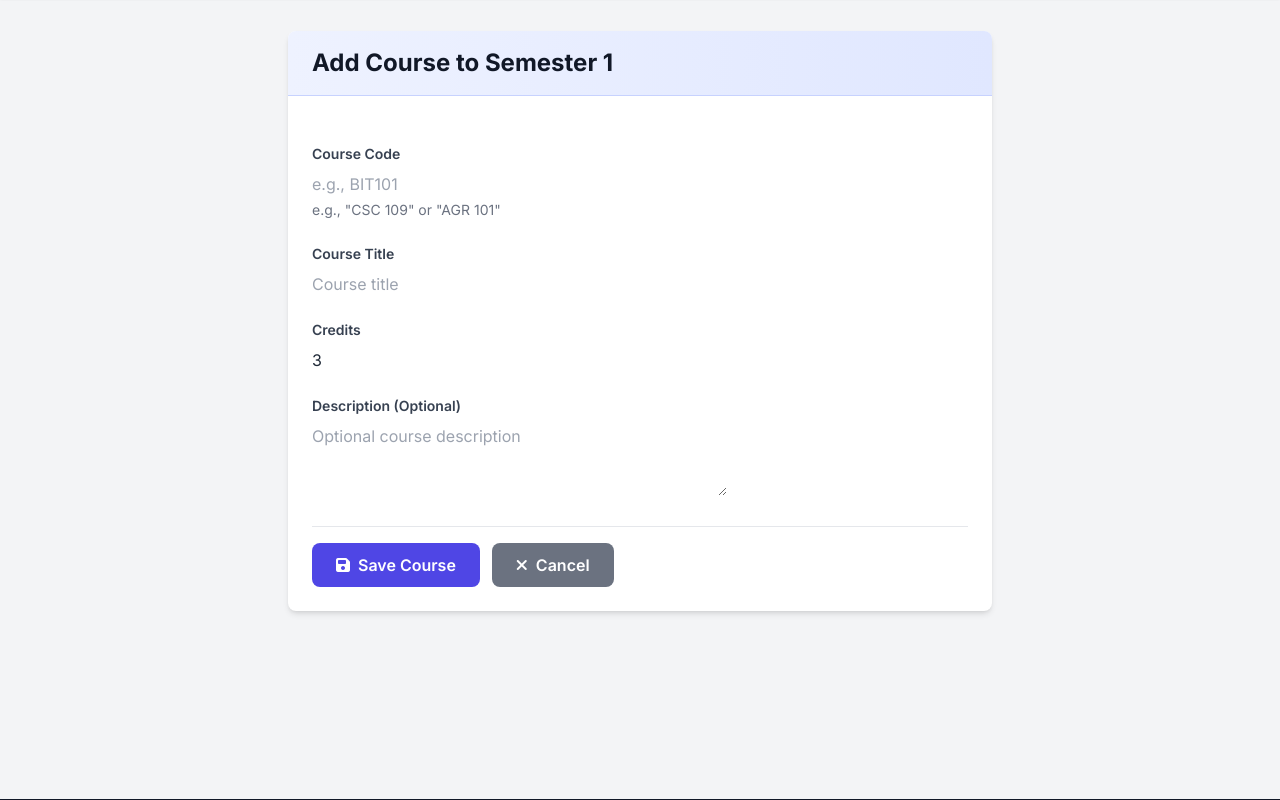
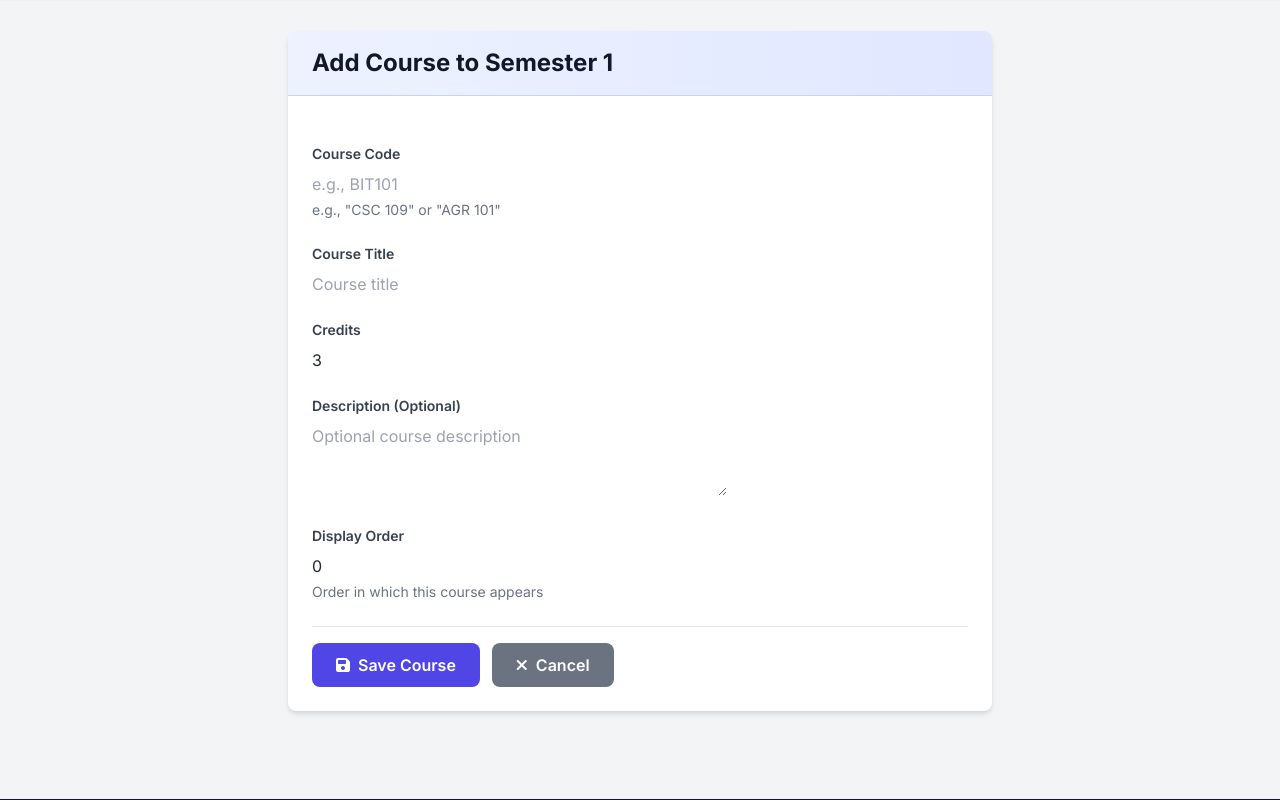
Before and after one commit to MadanBhandaiMemorialAcademy/MBMAN-COE, a Django app: page /admin/curriculum/semester/1/course/add/ in a window 1280 px wide. Shown: the part 119-919 px from the top of the page. Run offline with Django 5.2, Linux system fonts and the light colour scheme; a user stored in the database is signed in; tables that the repository leaves empty hold one stand-in row (values such as "Sample post"); grey boxes marked "Sample" are stand-in pictures.

Commit message:
Fix: fix the curriculm and semester display

```diff
--- a/home/admin.py
+++ b/home/admin.py
@@ -196,10 +196,6 @@ class CurriculumAdmin(admin.ModelAdmin):
         ("Status", {"fields": ("is_active",)}),
     )
 
-    def has_add_permission(self, request):
-        # Only allow BIT and AG
-        return Curriculum.objects.count() < 2
-
 
 @admin.register(CurriculumSemester)
 class CurriculumSemesterAdmin(admin.ModelAdmin):
--- a/home/forms.py
+++ b/home/forms.py
@@ -445,9 +445,8 @@ class CurriculumForm(forms.ModelForm):
 class CurriculumSemesterForm(forms.ModelForm):
     class Meta:
         model = CurriculumSemester
-        fields = ["curriculum", "semester_number", "description", "display_order"]
+        fields = ["semester_number", "description", "display_order"]
         widgets = {
-            "curriculum": forms.Select(attrs={"class": "form-input"}),
             "semester_number": forms.NumberInput(
                 attrs={"class": "form-input", "min": "1", "max": "8"}
             ),
@@ -467,9 +466,8 @@ class CurriculumSemesterForm(forms.ModelForm):
 class CourseForm(forms.ModelForm):
     class Meta:
         model = Course
-        fields = ["semester", "code", "title", "credits", "description", "display_order"]
+        fields = ["code", "title", "credits", "description", "display_order"]
         widgets = {
-            "semester": forms.Select(attrs={"class": "form-input"}),
             "code": forms.TextInput(
                 attrs={"class": "form-input", "placeholder": "e.g., BIT101"}
             ),
--- a/templates/home/admin/course_form.html
+++ b/templates/home/admin/course_form.html
@@ -15,7 +15,8 @@
                 {% csrf_token %}
 
                 <div>
-                <label for="{{ form.code.id_for_label }}" class="block text-sm font-semibold text-gray-700 mb-2">Course Code</label>
+                    <label for="{{ form.code.id_for_label }}"
+                        class="block text-sm font-semibold text-gray-700 mb-2">Course Code</label>
                     {{ form.code }}
                     {% if form.code.errors %}
                     <p class="text-red-600 text-sm mt-1">{{ form.code.errors }}</p>
@@ -24,7 +25,8 @@
                 </div>
 
                 <div>
-                <label for="{{ form.title.id_for_label }}" class="block text-sm font-semibold text-gray-700 mb-2">Course Title</label>
+                    <label for="{{ form.title.id_for_label }}"
+                        class="block text-sm font-semibold text-gray-700 mb-2">Course Title</label>
                     {{ form.title }}
                     {% if form.title.errors %}
                     <p class="text-red-600 text-sm mt-1">{{ form.title.errors }}</p>
@@ -32,7 +34,8 @@
                 </div>
 
                 <div>
-                <label for="{{ form.credits.id_for_label }}" class="block text-sm font-semibold text-gray-700 mb-2">Credits</label>
+                    <label for="{{ form.credits.id_for_label }}"
+                        class="block text-sm font-semibold text-gray-700 mb-2">Credits</label>
                     {{ form.credits }}
                     {% if form.credits.errors %}
                     <p class="text-red-600 text-sm mt-1">{{ form.credits.errors }}</p>
@@ -40,18 +43,31 @@
                 </div>
 
                 <div>
-                <label for="{{ form.description.id_for_label }}" class="block text-sm font-semibold text-gray-700 mb-2">Description (Optional)</label>
+                    <label for="{{ form.description.id_for_label }}"
+                        class="block text-sm font-semibold text-gray-700 mb-2">Description (Optional)</label>
                     {{ form.description }}
                     {% if form.description.errors %}
                     <p class="text-red-600 text-sm mt-1">{{ form.description.errors }}</p>
                     {% endif %}
                 </div>
 
+                <div>
+                    <label for="{{ form.display_order.id_for_label }}"
+                        class="block text-sm font-semibold text-gray-700 mb-2">Display Order</label>
+                    {{ form.display_order }}
+                    {% if form.display_order.errors %}
+                    <p class="text-red-600 text-sm mt-1">{{ form.display_order.errors }}</p>
+                    {% endif %}
+                    <p class="text-gray-500 text-sm mt-1">Order in which this course appears</p>
+                </div>
+
                 <div class="flex gap-3 pt-4 border-t border-gray-200">
-                <button type="submit" class="px-6 py-2.5 bg-indigo-600 text-white rounded-lg hover:bg-indigo-700 transition font-semibold">
+                    <button type="submit"
+                        class="px-6 py-2.5 bg-indigo-600 text-white rounded-lg hover:bg-indigo-700 transition font-semibold">
                         <i class="fas fa-save mr-2"></i>Save Course
                     </button>
-                <a href="{% url 'home:curriculum_list' %}" class="px-6 py-2.5 bg-gray-500 text-white rounded-lg hover:bg-gray-600 transition font-semibold">
+                    <a href="{% url 'home:curriculum_list' %}"
+                        class="px-6 py-2.5 bg-gray-500 text-white rounded-lg hover:bg-gray-600 transition font-semibold">
                         <i class="fas fa-times mr-2"></i>Cancel
                     </a>
                 </div>
```
Also changed, not shown: templates/home/admin/semester_form.html (+9 -0 lines). Lines whose indentation alone changed are shown as unchanged.
